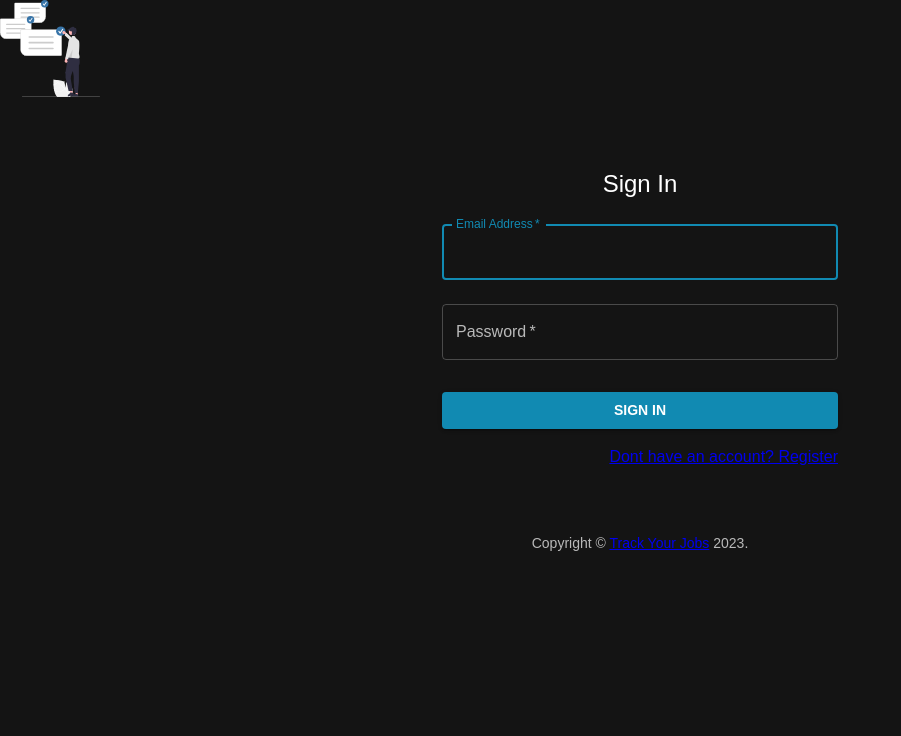
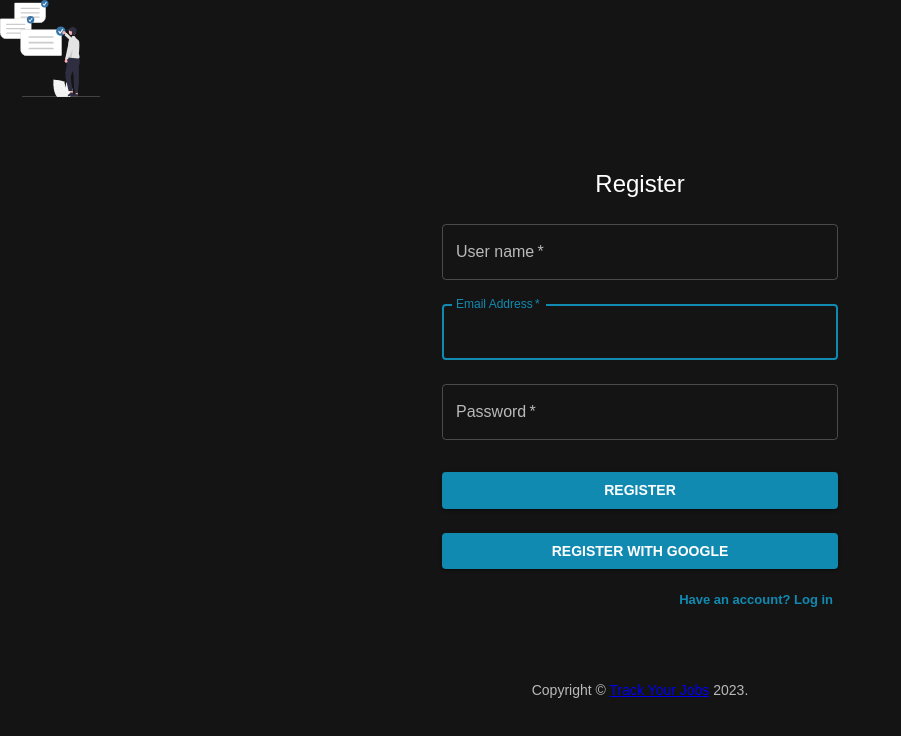
Before and after one commit to alenamedved/Track_Job-s_Applications, a React (Create React App) app: page /login in a window 1280 px wide. Shown: the top 736 px of the page, without its empty margins (0-901 px from the left). Built offline with nearby package versions, Linux system fonts and the light colour scheme; no server answers.

Commit message:
setting up auth with fb, add .env, update login comp, add logout button

```diff
--- a/src/components/Application.js
+++ b/src/components/Application.js
@@ -29,8 +29,6 @@ const ExpandMore = styled((props) => {
 }));
 
 function Application({ data }) {
-  console.log(data);
-
   const [expanded, setExpanded] = React.useState(false);
 
   const handleExpandClick = () => {
--- a/src/components/LoginPage.js
+++ b/src/components/LoginPage.js
@@ -1,22 +1,32 @@
-import * as React from 'react';
-import { Link } from 'react-router-dom';
+import React, { useEffect } from 'react';
+import { Link, useNavigate } from 'react-router-dom';
 import { useState } from 'react';
 import { initialUser } from '../constants/user';
 import InputField from './InputField';
 import { registerInputFields } from '../constants/inputs';
 import Button from '@mui/material/Button';
-
+import { ToastContainer, toast } from 'react-toastify';
+import 'react-toastify/dist/ReactToastify.css';
 import Grid from '@mui/material/Grid';
 import Box from '@mui/material/Box';
 
 import Typography from '@mui/material/Typography';
 import Container from '@mui/material/Container';
 
+import { useAuthState } from 'react-firebase-hooks/auth';
+
+import {
+  auth,
+  logInWithEmailAndPassword,
+  registerWithEmailAndPassword,
+  signInWithGoogle,
+} from '../firebase';
+
 function Copyright(props) {
   return (
     <Typography variant="body2" color="text.secondary" align="center" {...props}>
       {'Copyright © '}
-      <Link color="inherit" href="https://mui.com/">
+      <Link color="inherit" href="/">
         Track Your Jobs
       </Link>{' '}
       {new Date().getFullYear()}
@@ -26,19 +36,26 @@ function Copyright(props) {
 }
 
 export default function LoginPage() {
-  const [user, setUser] = useState(initialUser);
+  const [userData, setUserData] = useState(initialUser);
+  const [user, loading, error] = useAuthState(auth);
 
-  const signinPage = user.isRegistered;
+  console.log(user, loading, error);
+  const navigate = useNavigate();
+
+  const signinPage = userData.isRegistered;
   const linkMessage = signinPage ? 'Dont have an account? Register' : 'Have an account? Log in';
 
-  // useEffect(() => {
-  //   setUser(initialUser);
-  // }, []);
+  useEffect(() => {
+    if (loading) {
+      return;
+    }
+    if (user) navigate('/');
+  }, [user, loading]);
 
   const handleSubmit = (event) => {
     event.preventDefault();
     const data = new FormData(event.currentTarget);
-    console.log(user, 'user');
+    console.log(userData, 'user');
     console.log({
       name: data.get('name'),
       email: data.get('email'),
@@ -49,19 +66,26 @@ export default function LoginPage() {
   const handleInputChange = (e) => {
     switch (e.target.name) {
       case 'name':
-        setUser({ ...user, name: e.target.value });
+        setUserData({ ...userData, name: e.target.value });
         break;
       case 'email':
-        setUser({ ...user, email: e.target.value });
+        setUserData({ ...userData, email: e.target.value });
         break;
       case 'password':
-        setUser({ ...user, password: e.target.value });
+        setUserData({ ...userData, password: e.target.value });
         break;
     }
   };
-  console.log(user);
+
+  const register = () => {
+    const { name, email, password } = userData;
+    if (!name) toast.error('Please, provide a name');
+    registerWithEmailAndPassword(name, email, password);
+  };
+
   return (
     <Container component="main" maxWidth="xs">
+      <ToastContainer />
       <Box
         sx={{
           marginTop: 8,
@@ -84,19 +108,55 @@ export default function LoginPage() {
                 key={input.name}
                 name={input.name}
                 label={input.label}
-                value={user[input.name]}
+                value={userData[input.name]}
                 onChange={handleInputChange}
               />
             );
           })}
 
-          <Button type="submit" fullWidth variant="contained" sx={{ mt: 3, mb: 2 }}>
+          <Button
+            type="submit"
+            onClick={
+              signinPage
+                ? () => logInWithEmailAndPassword(userData.email, userData.password)
+                : register
+            }
+            fullWidth
+            variant="contained"
+            sx={{ mt: 3, mb: 2 }}
+          >
             {signinPage ? 'Sign In' : 'Register'}
           </Button>
+          <Button
+            type="submit"
+            onClick={signInWithGoogle}
+            fullWidth
+            variant="contained"
+            sx={{ mt: 1, mb: 2 }}
+          >
+            {signinPage ? 'Sign In With Google' : 'Register with Google'}
+          </Button>
           <Grid container>
-            <Grid item xs></Grid>
+            <Grid item xs>
+              {/* <Button
+                sx={{ textTransform: 'none' }}
+                variant="text"
+                aria-label="forgot password"
+                size="small"
+              >
+                Forgot password?
+              </Button> */}
+            </Grid>
             <Grid item>
-              <Link to="/login">{linkMessage}</Link>
+              <Button
+                onClick={() => setUserData({ ...userData, isRegistered: !userData.isRegistered })}
+                sx={{ textTransform: 'none' }}
+                variant="text"
+                aria-label="forgot password"
+                size="small"
+              >
+                {linkMessage}
+              </Button>
             </Grid>
           </Grid>
         </Box>
--- a/src/constants/user.js
+++ b/src/constants/user.js
@@ -2,5 +2,5 @@ export const initialUser = {
   name: '',
   email: '',
   password: '',
-  isRegistered: true,
+  isRegistered: false,
 };
--- /dev/null
+++ b/src/firebase.js
@@ -0,0 +1,103 @@
+// Import the functions you need from the SDKs you need
+import { initializeApp } from 'firebase/app';
+// TODO: Add SDKs for Firebase products that you want to use
+// https://firebase.google.com/docs/web/setup#available-libraries
+import { toast } from 'react-toastify';
+import 'react-toastify/dist/ReactToastify.css';
+import {
+  GoogleAuthProvider,
+  getAuth,
+  signInWithPopup,
+  signInWithEmailAndPassword,
+  createUserWithEmailAndPassword,
+  sendPasswordResetEmail,
+  signOut,
+} from 'firebase/auth';
+import { getFirestore, query, getDocs, collection, where, addDoc } from 'firebase/firestore';
+
+// Your web app's Firebase configuration
+// For Firebase JS SDK v7.20.0 and later, measurementId is optional
+const firebaseConfig = {
+  apiKey: process.env.REACT_APP_FIREBASE_API_KEY,
+  authDomain: process.env.REACT_APP_FIREBASE_AUTH_DOMAIN,
+  projectId: process.env.REACT_APP_FIREBASE_PROJECT_ID,
+  storageBucket: process.env.REACT_APP_FIREBASE_STORAGE_BACKET,
+  messagingSenderId: process.env.REACT_APP_FIREBASE_MESSAGING_SENDER_ID,
+  appId: process.env.REACT_APP_FIREBASE_APP_ID,
+  measurementId: process.env.REACT_APP_FIREBASE_MEASUREMENT_ID,
+};
+
+// Initialize Firebase
+const app = initializeApp(firebaseConfig);
+const auth = getAuth(app);
+const db = getFirestore(app);
+const googleProvider = new GoogleAuthProvider();
+
+const signInWithGoogle = async () => {
+  try {
+    const res = await signInWithPopup(auth, googleProvider);
+    const user = res.user;
+    const q = query(collection(db, 'users'), where('uid', '==', user.uid));
+    const docs = await getDocs(q);
+    if (docs.docs.length === 0) {
+      await addDoc(collection(db, 'users'), {
+        uid: user.uid,
+        name: user.displayName,
+        authProvider: 'google',
+        email: user.email,
+      });
+    }
+  } catch (err) {
+    console.error(err);
+    toast.error(err.message);
+  }
+};
+
+const logInWithEmailAndPassword = async (email, password) => {
+  try {
+    await signInWithEmailAndPassword(auth, email, password);
+  } catch (err) {
+    console.error(err);
+    toast.error(err.message);
+  }
+};
+
+const registerWithEmailAndPassword = async (name, email, password) => {
+  try {
+    const res = await createUserWithEmailAndPassword(auth, email, password);
+    const user = res.user;
+    await addDoc(collection(db, 'users'), {
+      uid: user.uid,
+      name,
+      authProvider: 'local',
+      email,
+    });
+  } catch (err) {
+    console.error(err);
+    toast.error(err.message);
+  }
+};
+
+const sendPasswordReset = async (email) => {
+  try {
+    await sendPasswordResetEmail(auth, email);
+    alert('Password reset link sent!');
+  } catch (err) {
+    console.error(err);
+    toast.error(err.message);
+  }
+};
+
+const logout = () => {
+  signOut(auth);
+};
+
+export {
+  auth,
+  db,
+  signInWithGoogle,
+  logInWithEmailAndPassword,
+  registerWithEmailAndPassword,
+  sendPasswordReset,
+  logout,
+};
--- a/src/pages/Dashboard.js
+++ b/src/pages/Dashboard.js
@@ -1,12 +1,38 @@
-import React from 'react';
+import React, { useState, useEffect } from 'react';
 
 import Stats from '../components/Stats';
 import Jobs from '../components/Jobs';
+import { Button } from '@mui/material';
+import { auth, logout, db } from '../firebase';
+import { useAuthState } from 'react-firebase-hooks/auth';
+import { useNavigate } from 'react-router-dom';
+import { query, collection, getDocs, where } from 'firebase/firestore';
 
 function Dashboard() {
+  const [user, loading, error] = useAuthState(auth);
+  const [name, setName] = useState('');
+  const navigate = useNavigate();
+  console.log(error);
+  const fetchUserName = async () => {
+    try {
+      const q = query(collection(db, 'users'), where('uid', '==', user?.uid));
+      const doc = await getDocs(q);
+      const data = doc.docs[0].data();
+      setName(data.name);
+    } catch (err) {
+      console.error(err);
+      alert('An error occured while fetching user data');
+    }
+  };
+  useEffect(() => {
+    if (loading) return;
+    if (!user) return navigate('/login');
+    fetchUserName();
+  }, [user, loading]);
   return (
     <>
-      <div>DAshboard</div>
+      <div>{`Hello, ${name}`}</div>
+      <Button onClick={logout}>Log out</Button>
       <Stats />
       <Jobs />
     </>
```
Also changed, not shown: 1 other file (tests, documents, lock files or other folders).
